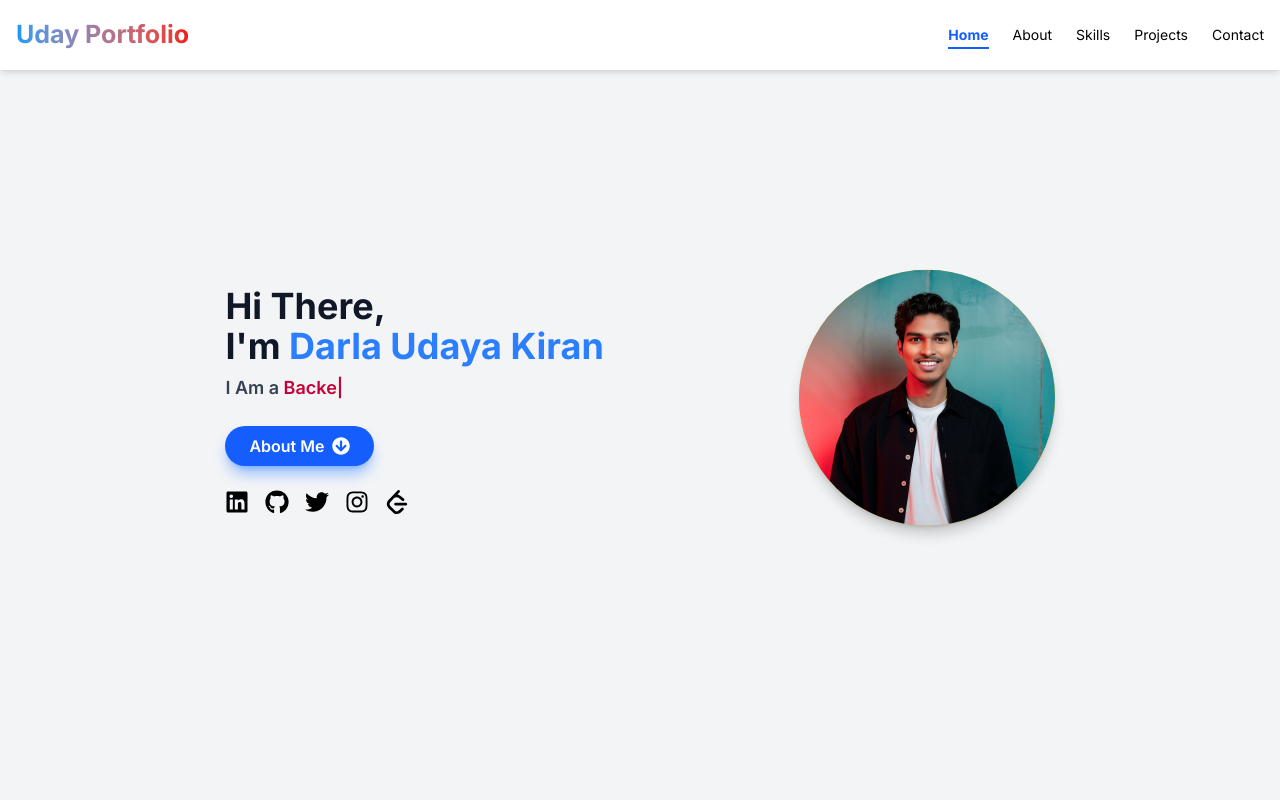
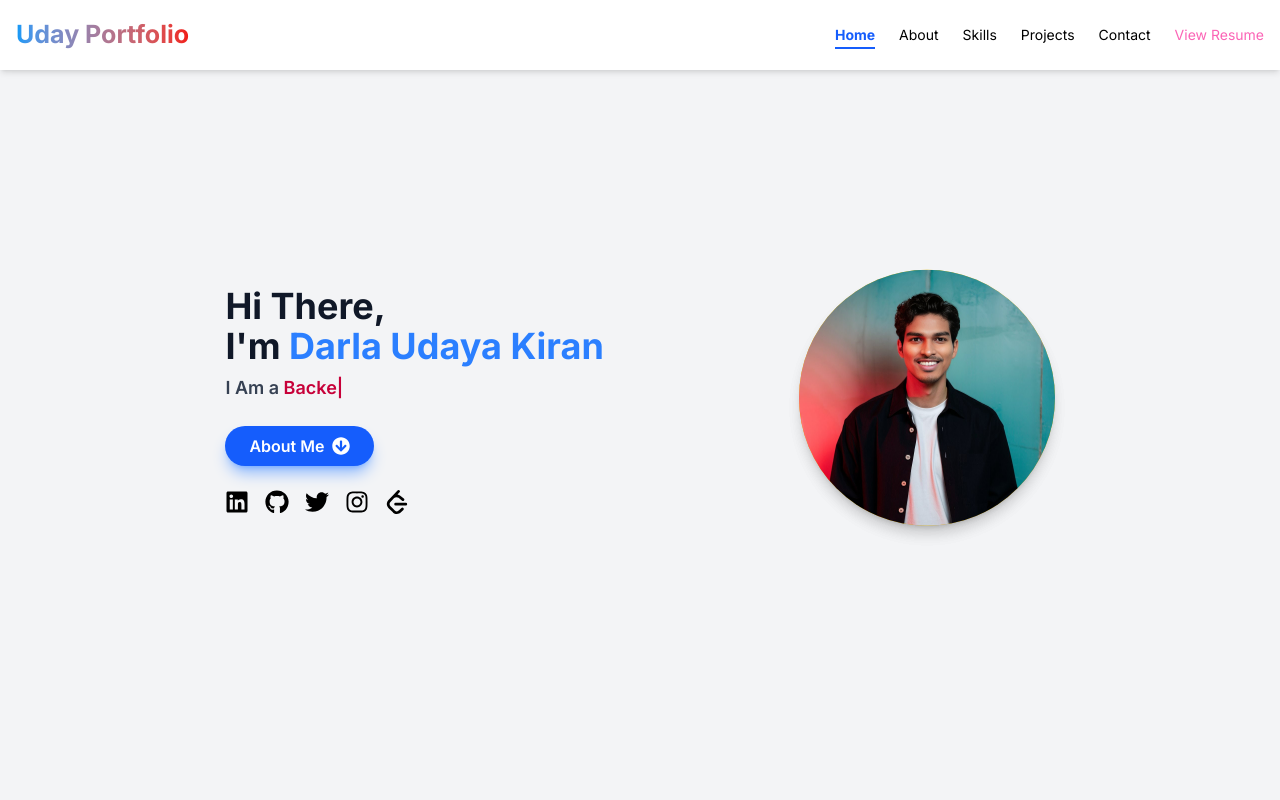
Before and after one commit to uday900/uday-portfolio, a React (Vite) app: page / in a window 1280 px wide. Shown: the top 800 px of the page. Built offline with nearby package versions, Linux system fonts and the light colour scheme.

Commit message:
added resume link in navbar

```diff
--- a/src/components/Navbar.jsx
+++ b/src/components/Navbar.jsx
@@ -30,6 +30,15 @@ const Navbar = () => {
                             )}
                         </a>
                     ))}
+                    {/* resume link */}
+                    <a
+                        href="https://drive.google.com/file/d/190BybJv0sdNed82iIM2SWVV2IQ4_NxlK/view?usp=sharing"
+                        target="_blank"
+                        rel="noopener noreferrer"
+                        className="relative text-pink-400 hover:text-blue-500 cursor-pointer transition-all"
+                    >
+                        View Resume
+                    </a>
                 </div>
 
                 {/* Mobile Menu Button */}
```
